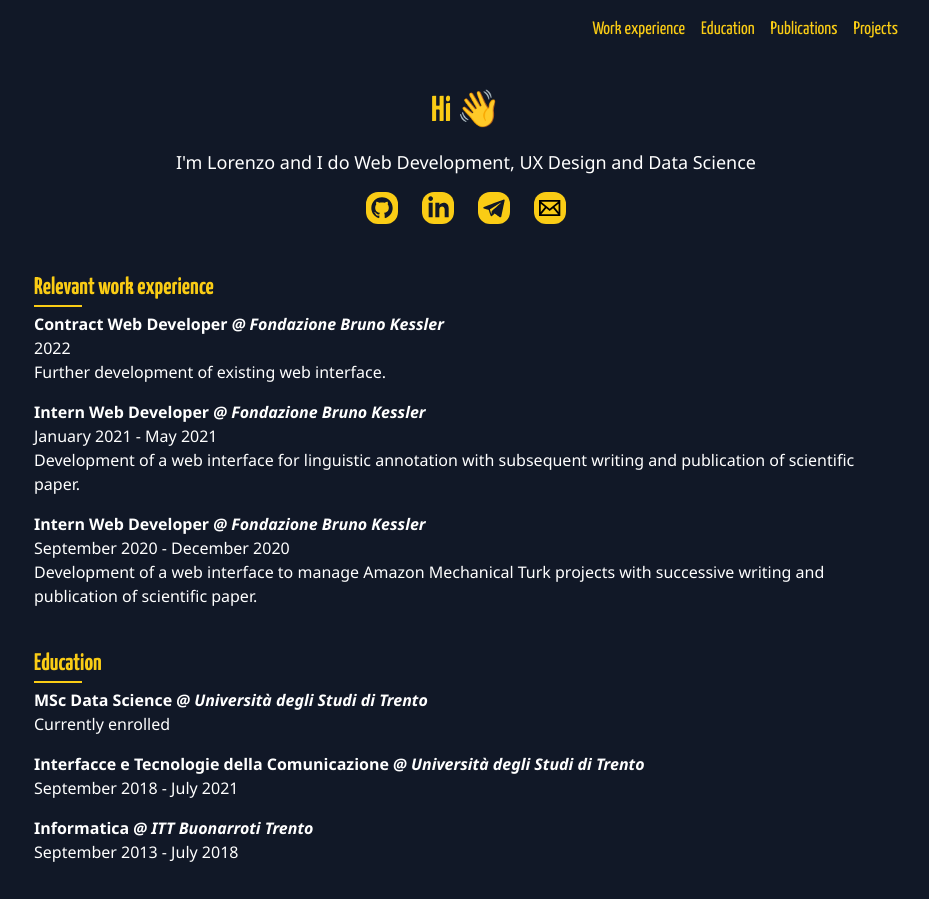
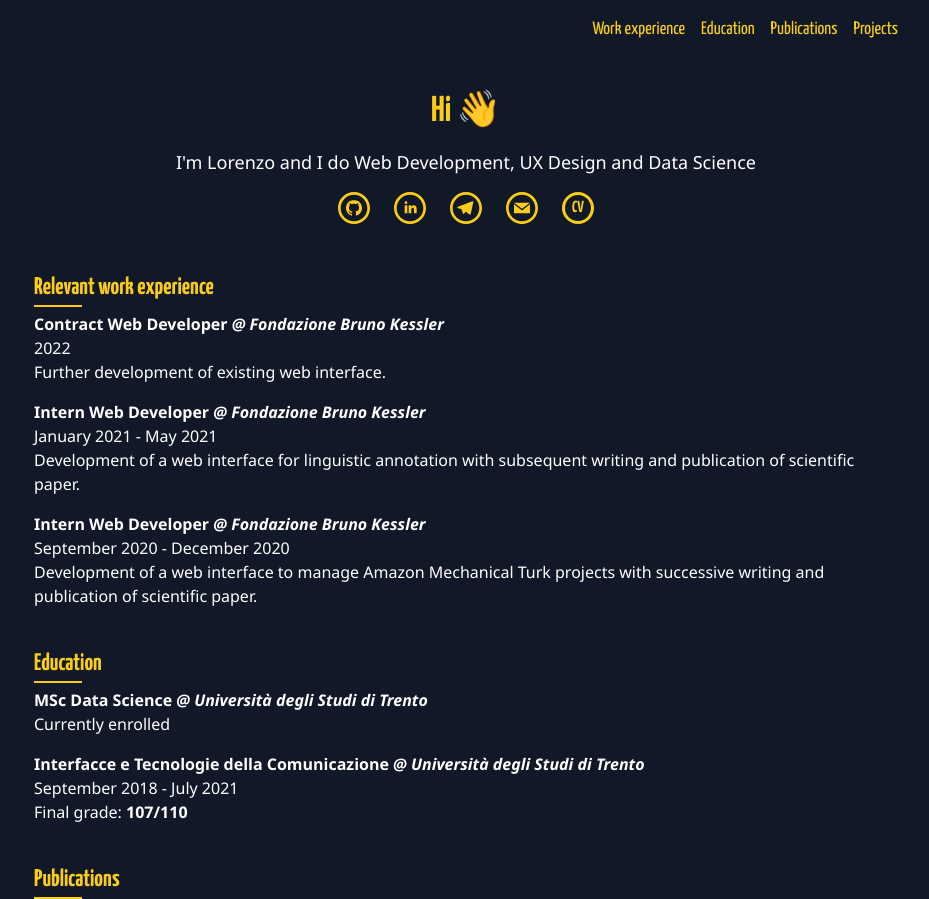
Before and after one commit to bocchilorenzo/bocchilorenzo.github.io, a website built with Vite: page index.html in a window 1280 px wide. Shown: the top 899 px of the page, without its empty margins (174-1103 px from the left). Built offline with nearby package versions, Linux system fonts and the light colour scheme.

Commit message:
added cv

```diff
--- a/index.html
+++ b/index.html
@@ -53,7 +53,7 @@
     </div>
   </nav>
 
-  <div class="container mx-auto relative max-w-4xl pb-6">
+  <div class="container mx-auto relative max-w-4xl">
     <nav class="navigation text-lg w-full z-10 hidden sm:flex justify-end gap-x-4 p-4 text-center text-yellow-400">
       <a href="#experience" class="hover:font-bold">Work experience</a>
       <a href="#education" class="hover:font-bold">Education</a>
@@ -61,23 +61,21 @@
       <a href="#projects" class="hover:font-bold">Projects</a>
     </nav>
 
-    <section id="title" class="relative px-4 py-8 grid content-center justify-center text-center gap-y-4">
+    <section id="title" class="relative px-4 py-8 flex flex-col content-center justify-center text-center gap-y-4">
       <h1 class="text-4xl font-bold text-yellow-400">Hi <span class="wave">👋</span></h1>
       <h2 class="text-lg">I'm Lorenzo and I do Web Development, UX Design and Data Science</h2>
 
-      <div class="flex flex-row flex-wrap gap-x-6 gap-y-4 content-center justify-center">
+      <div class="flex flex-row flex-wrap gap-x-6 gap-y-4 content-center justify-center items-center">
         <a href="https://github.com/bocchilorenzo" target="_blank" rel="noopener noreferrer" title="Github"
           class="text-yellow-400 hover:-translate-y-0.5 transition-transform duration-100 ease-out">
           <svg class="h-8 w-8 fill-current mx-auto rounded-xl" xmlns="http://www.w3.org/2000/svg" viewBox="0 0 24 24">
-            <path
-              d="M19 0h-14c-2.761 0-5 2.239-5 5v14c0 2.761 2.239 5 5 5h14c2.762 0 5-2.239 5-5v-14c0-2.761-2.238-5-5-5zm-4.466 19.59c-.405.078-.534-.171-.534-.384v-2.195c0-.747-.262-1.233-.55-1.481 1.782-.198 3.654-.875 3.654-3.947 0-.874-.312-1.588-.823-2.147.082-.202.356-1.016-.079-2.117 0 0-.671-.215-2.198.82-.64-.18-1.324-.267-2.004-.271-.68.003-1.364.091-2.003.269-1.528-1.035-2.2-.82-2.2-.82-.434 1.102-.16 1.915-.077 2.118-.512.56-.824 1.273-.824 2.147 0 3.064 1.867 3.751 3.645 3.954-.229.2-.436.552-.508 1.07-.457.204-1.614.557-2.328-.666 0 0-.423-.768-1.227-.825 0 0-.78-.01-.055.487 0 0 .525.246.889 1.17 0 0 .463 1.428 2.688.944v1.489c0 .211-.129.459-.528.385-3.18-1.057-5.472-4.056-5.472-7.59 0-4.419 3.582-8 8-8s8 3.581 8 8c0 3.533-2.289 6.531-5.466 7.59z" />
+            <path d="M12 2c5.514 0 10 4.486 10 10s-4.486 10-10 10-10-4.486-10-10 4.486-10 10-10zm0-2c-6.627 0-12 5.373-12 12s5.373 12 12 12 12-5.373 12-12-5.373-12-12-12zm0 6c-3.313 0-6 2.686-6 6 0 2.651 1.719 4.9 4.104 5.693.3.056.396-.13.396-.289v-1.117c-1.669.363-2.017-.707-2.017-.707-.272-.693-.666-.878-.666-.878-.544-.373.041-.365.041-.365.603.042.92.619.92.619.535.917 1.403.652 1.746.499.054-.388.209-.652.381-.802-1.333-.152-2.733-.667-2.733-2.965 0-.655.234-1.19.618-1.61-.062-.153-.268-.764.058-1.59 0 0 .504-.161 1.65.615.479-.133.992-.199 1.502-.202.51.002 1.023.069 1.503.202 1.146-.776 1.648-.615 1.648-.615.327.826.121 1.437.06 1.588.385.42.617.955.617 1.61 0 2.305-1.404 2.812-2.74 2.96.216.186.412.551.412 1.111v1.646c0 .16.096.347.4.288 2.383-.793 4.1-3.041 4.1-5.691 0-3.314-2.687-6-6-6z"/>
           </svg>
         </a>
         <a href="https://www.linkedin.com/in/lorenzobocchi99" target="_blank" rel="noopener noreferrer" title="LinkedIn"
           class="text-yellow-400 hover:-translate-y-0.5 transition-transform duration-100 ease-out">
           <svg class="h-8 w-8 fill-current mx-auto rounded-xl" xmlns="http://www.w3.org/2000/svg" viewBox="0 0 24 24">
-            <path
-              d="M19 0h-14c-2.761 0-5 2.239-5 5v14c0 2.761 2.239 5 5 5h14c2.762 0 5-2.239 5-5v-14c0-2.761-2.238-5-5-5zm-11 19h-3v-11h3v11zm-1.5-12.268c-.966 0-1.75-.79-1.75-1.764s.784-1.764 1.75-1.764 1.75.79 1.75 1.764-.783 1.764-1.75 1.764zm13.5 12.268h-3v-5.604c0-3.368-4-3.113-4 0v5.604h-3v-11h3v1.765c1.396-2.586 7-2.777 7 2.476v6.759z" />
+            <path d="M12 2c5.514 0 10 4.486 10 10s-4.486 10-10 10-10-4.486-10-10 4.486-10 10-10zm0-2c-6.627 0-12 5.373-12 12s5.373 12 12 12 12-5.373 12-12-5.373-12-12-12zm-2 8c0 .557-.447 1.008-1 1.008s-1-.45-1-1.008c0-.557.447-1.008 1-1.008s1 .452 1 1.008zm0 2h-2v6h2v-6zm3 0h-2v6h2v-2.861c0-1.722 2.002-1.881 2.002 0v2.861h1.998v-3.359c0-3.284-3.128-3.164-4-1.548v-1.093z"/>
           </svg>
         </a>
         <a href="https://t.me/OnorevoleB" target="_blank" rel="noopener noreferrer" title="Telegram"
@@ -85,18 +83,18 @@
           <svg class="h-8 w-8 fill-current mx-auto rounded-xl" xmlns="http://www.w3.org/2000/svg"
             xmlns:xlink="http://www.w3.org/1999/xlink" xml:space="preserve" xmlns:serif="http://www.serif.com/"
             viewBox="0 0 24 24">
-            <path id="telegram-3"
-              d="M19,24l-14,0c-2.761,0 -5,-2.239 -5,-5l0,-14c0,-2.761 2.239,-5 5,-5l14,0c2.762,0 5,2.239 5,5l0,14c0,2.761 -2.238,5 -5,5Zm-2.744,-5.148c0.215,0.153 0.491,0.191 0.738,0.097c0.246,-0.093 0.428,-0.304 0.483,-0.56c0.579,-2.722 1.985,-9.614 2.512,-12.09c0.039,-0.187 -0.027,-0.381 -0.173,-0.506c-0.147,-0.124 -0.351,-0.16 -0.532,-0.093c-2.795,1.034 -11.404,4.264 -14.923,5.567c-0.223,0.082 -0.368,0.297 -0.361,0.533c0.008,0.235 0.167,0.44 0.395,0.509c1.578,0.471 3.65,1.128 3.65,1.128c0,0 0.967,2.924 1.472,4.41c0.063,0.187 0.21,0.334 0.402,0.384c0.193,0.05 0.397,-0.002 0.541,-0.138c0.811,-0.765 2.064,-1.948 2.064,-1.948c0,0 2.381,1.746 3.732,2.707Zm-7.34,-5.784l1.119,3.692l0.249,-2.338c0,0 4.324,-3.9 6.79,-6.124c0.072,-0.065 0.082,-0.174 0.022,-0.251c-0.06,-0.077 -0.169,-0.095 -0.251,-0.043c-2.857,1.825 -7.929,5.064 -7.929,5.064Z" />
+            <path id="telegram-5" d="M12,0c-6.627,0 -12,5.373 -12,12c0,6.627 5.373,12 12,12c6.627,0 12,-5.373 12,-12c0,-6.627 -5.373,-12 -12,-12Zm0,2c5.514,0 10,4.486 10,10c0,5.514 -4.486,10 -10,10c-5.514,0 -10,-4.486 -10,-10c0,-5.514 4.486,-10 10,-10Zm2.692,14.889c0.161,0.115 0.368,0.143 0.553,0.073c0.185,-0.07 0.322,-0.228 0.362,-0.42c0.435,-2.042 1.489,-7.211 1.884,-9.068c0.03,-0.14 -0.019,-0.285 -0.129,-0.379c-0.11,-0.093 -0.263,-0.12 -0.399,-0.07c-2.096,0.776 -8.553,3.198 -11.192,4.175c-0.168,0.062 -0.277,0.223 -0.271,0.4c0.006,0.177 0.125,0.33 0.296,0.381c1.184,0.354 2.738,0.847 2.738,0.847c0,0 0.725,2.193 1.104,3.308c0.047,0.139 0.157,0.25 0.301,0.287c0.145,0.038 0.298,-0.001 0.406,-0.103c0.608,-0.574 1.548,-1.461 1.548,-1.461c0,0 1.786,1.309 2.799,2.03Zm-5.505,-4.338l0.84,2.769l0.186,-1.754c0,0 3.243,-2.925 5.092,-4.593c0.055,-0.048 0.062,-0.13 0.017,-0.188c-0.045,-0.057 -0.126,-0.071 -0.188,-0.032c-2.143,1.368 -5.947,3.798 -5.947,3.798Z"/>
           </svg>
         </a>
         <a href="mailto:lorenzobocchi99@gmail.com" target="_blank" title="Email"
           class="text-yellow-400 hover:-translate-y-0.5 transition-transform duration-100 ease-out">
-          <span class="h-8 w-8 bg-yellow-400 rounded-xl flex content-center justify-center mx-auto">
-            <svg xmlns="http://www.w3.org/2000/svg" class="w-4/6" viewBox="0 0 24 24">
-              <path
-                d="M0 3v18h24v-18h-24zm6.623 7.929l-4.623 5.712v-9.458l4.623 3.746zm-4.141-5.929h19.035l-9.517 7.713-9.518-7.713zm5.694 7.188l3.824 3.099 3.83-3.104 5.612 6.817h-18.779l5.513-6.812zm9.208-1.264l4.616-3.741v9.348l-4.616-5.607z" />
-            </svg>
-          </span>
+          <svg class="h-8 w-8 fill-current mx-auto rounded-xl" xmlns="http://www.w3.org/2000/svg" viewBox="0 0 24 24">
+            <path d="M12 2.02c5.514 0 10 4.486 10 10s-4.486 10-10 10-10-4.486-10-10 4.486-10 10-10zm0-2c-6.627 0-12 5.373-12 12s5.373 12 12 12 12-5.373 12-12-5.373-12-12-12zm0 12.55l-5.992-4.57h11.983l-5.991 4.57zm0 1.288l-6-4.629v6.771h12v-6.771l-6 4.629z"/>
+          </svg>
+        </a>
+        <a href="/lorenzo-bocchi-cv.pdf" title="Resume" id="resume" download
+          class="text-yellow-400 font-bold rounded-full border-[3px] border-yellow-400 h-8 w-8 pt-[1px] hover:-translate-y-0.5 transition-transform duration-100 ease-out">
+            CV
         </a>
       </div>
     </section>
@@ -140,11 +138,12 @@
           <h4 class="font-bold">Interfacce e Tecnologie della Comunicazione <i>@ Università degli Studi di
               Trento</i></h4>
           <p>September 2018 - July 2021</p>
+          <p>Final grade: <b>107/110</b></p>
         </div>
-        <div>
+        <!-- <div>
           <h4 class="font-bold">Informatica <i>@ ITT Buonarroti Trento</i></h4>
           <p>September 2013 - July 2018</p>
-        </div>
+        </div> -->
       </div>
     </section>
 
--- a/style.css
+++ b/style.css
@@ -13,7 +13,7 @@ html {
 	font-family: "Segoe UI", Tahoma, Geneva, Verdana, sans-serif;
 }
 
-.navigation, h3, h1 {
+.navigation, h3, h1, #resume {
 	font-family: "Yanone Kaffeesatz", "Segoe UI", Tahoma, Geneva, Verdana, sans-serif;
 }
 
```
Also changed, not shown: 1 other file.
